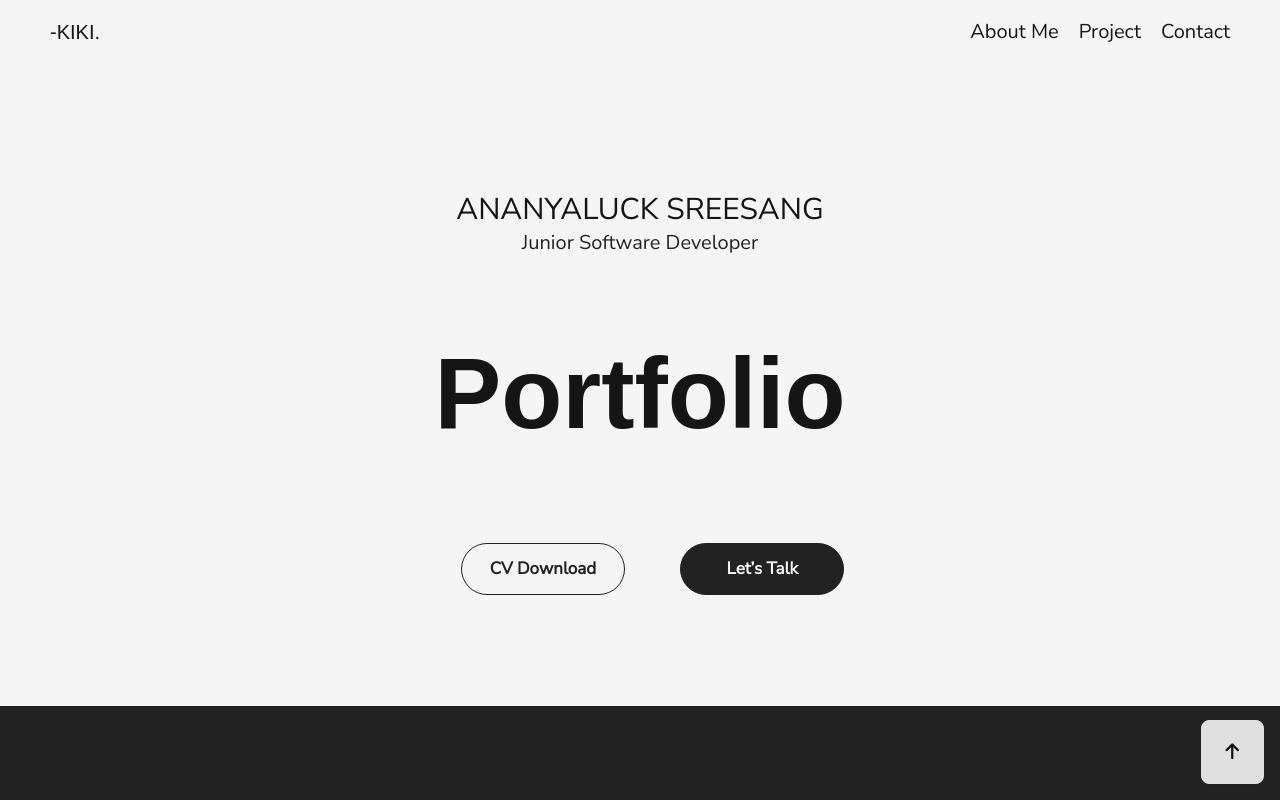
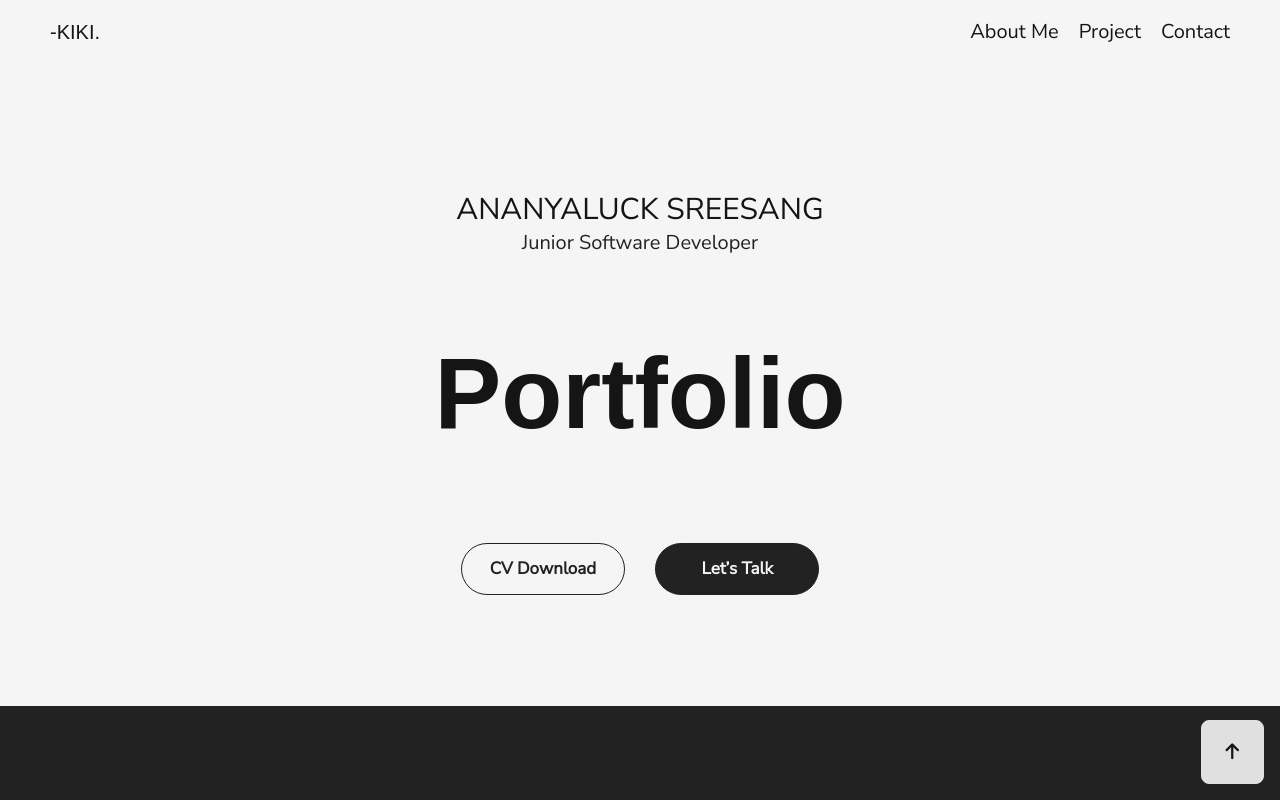
Before and after one commit to kiki-ananyaluck/portfolio-kiki-ananyaluck, a React (Vite) app: page / in a window 1280 px wide. Shown: the top 800 px of the page. Built offline with nearby package versions, Linux system fonts and the light colour scheme; a web font is replaced by a local one.

Commit message:
edit padding margin button

```diff
--- a/src/component/Hero.jsx
+++ b/src/component/Hero.jsx
@@ -8,7 +8,7 @@ export const Hero = () => {
                         <p className="uppercase text-lg md:text-3xl">ananyaluck sreesang</p>
                         <p className="capitalize text-md text-secondary md:text-[20px]">junior software developer</p>
                         <h1 className="text-6xl font-bold font-for-head py-10 md:text-[100px] md:p-[85px]">Portfolio</h1>
-                        <a href="https://drive.google.com/file/d/1Oh7rv6tqOW3Rr6cZDO7BB0cWJaliq0bY/view?usp=sharing" target="_blank" rel="noreferrer"><button className="but-style py-2 px-3 mx-[15px] md:mx-[40px] md:py-3 md:px-7">CV Download</button></a>
+                        <a href="https://drive.google.com/file/d/1Oh7rv6tqOW3Rr6cZDO7BB0cWJaliq0bY/view?usp=sharing" target="_blank" rel="noreferrer"><button className="but-style py-2 px-3 mx-[15px]  md:py-3 md:px-7">CV Download</button></a>
                         <a href="mailto:kiki.ananyaluck@gmail.com"><button className="but-style-one py-2 px-3 mx-[15px] w-[135px] my-[15px] md:w-[164px] md:py-3 md:px-7">Let’s Talk</button> </a>
                     </div>
                 </div>
```
